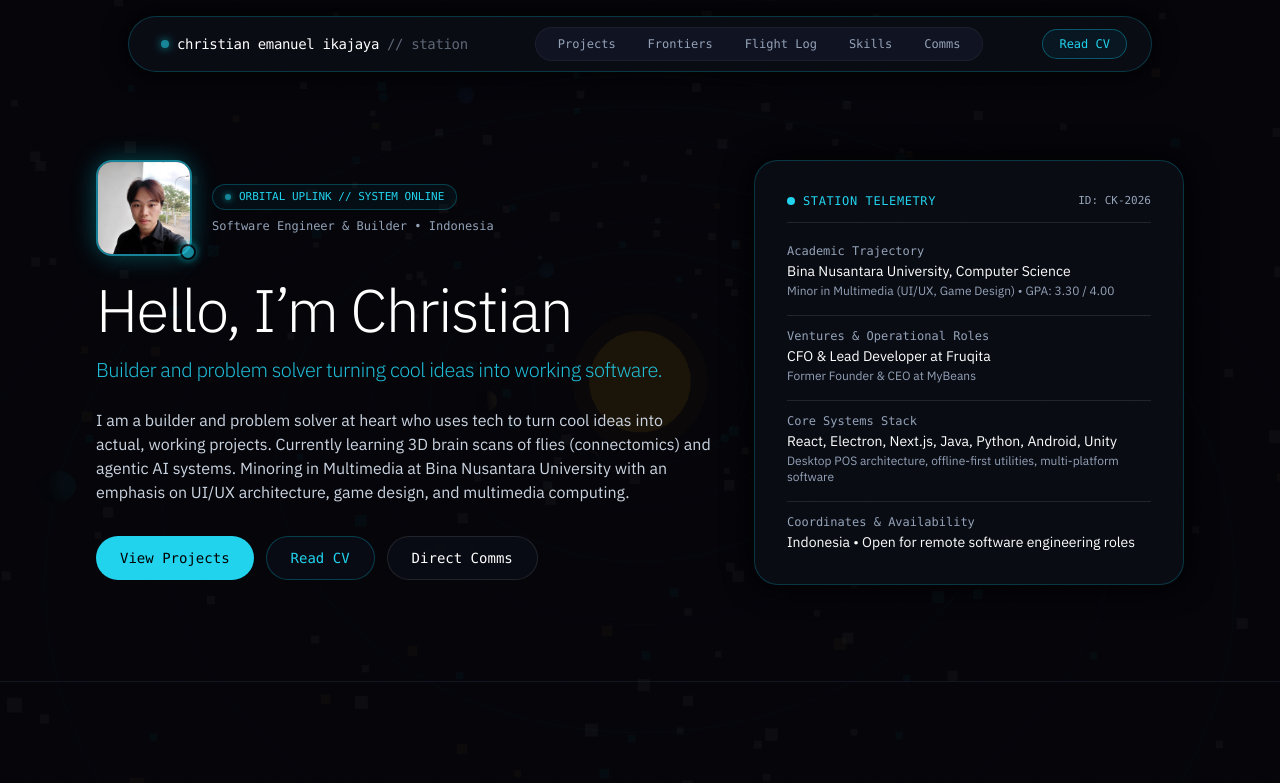
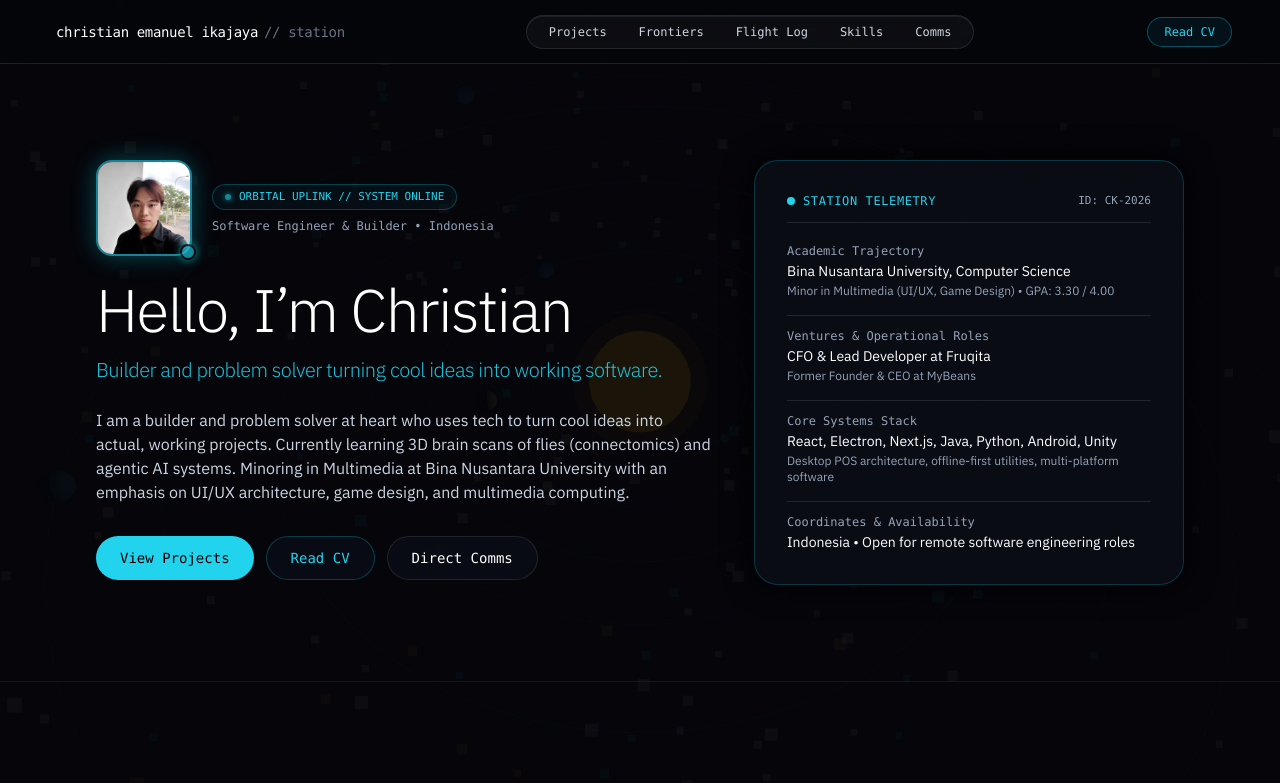
Before and after one commit to DaLonelyCat/portofolio, a Next.js app: page / in a window 1280 px wide. Shown: the top 783 px of the page. Built offline with nearby package versions, Linux system fonts and the light colour scheme.

Commit message:
feat: animate navbar from full-width to floating glass pill on scroll, add glass effects, and remove flashing dot

```diff
--- a/src/components/Navbar.tsx
+++ b/src/components/Navbar.tsx
@@ -1,6 +1,6 @@
 "use client";
 
-import React, { useState } from "react";
+import React, { useState, useEffect } from "react";
 import { PersonalInfo } from "../types/portfolio";
 
 interface NavbarProps {
@@ -10,6 +10,18 @@ interface NavbarProps {
 
 export function Navbar({ personal, onPrintCV }: NavbarProps) {
   const [isMobileMenuOpen, setIsMobileMenuOpen] = useState(false);
+  const [isScrolled, setIsScrolled] = useState(false);
+
+  useEffect(() => {
+    const handleScroll = () => {
+      setIsScrolled(window.scrollY > 20);
+    };
+
+    window.addEventListener("scroll", handleScroll, { passive: true });
+    handleScroll();
+
+    return () => window.removeEventListener("scroll", handleScroll);
+  }, []);
 
   const navLinks = [
     { label: "Projects", href: "#projects" },
@@ -20,29 +32,38 @@ export function Navbar({ personal, onPrintCV }: NavbarProps) {
   ];
 
   return (
-    <header className="fixed top-0 left-0 right-0 z-50 pt-3 sm:pt-4 px-3 sm:px-6 pointer-events-none">
-      <div className="max-w-5xl mx-auto h-14 px-4 sm:px-6 rounded-full border border-cyan-500/25 bg-[#0B0D16]/95 backdrop-blur-2xl shadow-[0_0_25px_rgba(0,0,0,0.8)] flex items-center justify-between pointer-events-auto transition-all">
-        {/* Cyber Brand */}
+    <header
+      className={`fixed top-0 left-0 right-0 z-50 pointer-events-none transition-all duration-500 ease-in-out ${
+        isScrolled ? "pt-3 sm:pt-4 px-3 sm:px-6" : "pt-0 px-0"
+      }`}
+    >
+      <div
+        className={`mx-auto pointer-events-auto transition-all duration-500 ease-in-out flex items-center justify-between ${
+          isScrolled
+            ? "w-full max-w-5xl h-14 px-4 sm:px-6 rounded-full border border-cyan-500/30 bg-[#0B0D16]/80 backdrop-blur-2xl shadow-[0_8px_32px_rgba(0,0,0,0.7),_inset_0_1px_0_0_rgba(255,255,255,0.15)]"
+            : "w-full max-w-full h-16 px-4 sm:px-8 lg:px-12 rounded-none border-b border-white/10 border-t-0 border-x-0 bg-[#05060A]/75 backdrop-blur-xl shadow-none"
+        }`}
+      >
+        {/* Cyber Brand (Flashing dot removed) */}
         <a
           href="#"
-          className="flex items-center gap-2 text-xs sm:text-sm font-mono tracking-tight text-white hover:text-cyan-400 transition-colors py-1.5 px-2 rounded-full"
+          className="flex items-center gap-1.5 text-xs sm:text-sm font-mono tracking-tight text-white hover:text-cyan-400 transition-colors py-1.5 px-2 rounded-full"
           aria-label="Home"
         >
-          <span className="w-2 h-2 rounded-full bg-cyan-400 shadow-[0_0_8px_#00F0FF] animate-pulse" />
-          <span>{personal.name.toLowerCase()}</span>
-          <span className="text-muted/60">// station</span>
+          <span className="font-medium text-white">{personal.name.toLowerCase()}</span>
+          <span className="text-slate-400/70 font-normal">// station</span>
         </a>
 
-        {/* Desktop Navigation Links */}
+        {/* Desktop Navigation Links (Frosted Glass Pill Rail) */}
         <nav
           aria-label="Main Navigation"
-          className="hidden md:flex items-center gap-1 bg-[#121626]/80 px-2 py-1 rounded-full border border-white/5"
+          className="hidden md:flex items-center gap-1 bg-white/[0.04] backdrop-blur-md px-2 py-1 rounded-full border border-white/10 shadow-[inset_0_1px_0_0_rgba(255,255,255,0.08)]"
         >
           {navLinks.map((link) => (
             <a
               key={link.href}
               href={link.href}
-              className="text-xs font-mono text-muted hover:text-cyan-400 hover:bg-cyan-950/30 transition-all px-3.5 py-1 rounded-full"
+              className="text-xs font-mono text-slate-300 hover:text-cyan-400 hover:bg-cyan-950/40 transition-all px-3.5 py-1 rounded-full"
             >
               {link.label}
             </a>
@@ -56,7 +77,7 @@ export function Navbar({ personal, onPrintCV }: NavbarProps) {
             target="_blank"
             rel="noopener noreferrer"
             onClick={onPrintCV}
-            className="text-xs font-mono text-cyan-400 px-4 py-1.5 rounded-full border border-cyan-500/40 bg-cyan-950/30 hover:border-cyan-400 hover:bg-cyan-950/60 hover:shadow-[0_0_12px_rgba(0,240,255,0.3)] transition-all"
+            className="text-xs font-mono text-cyan-400 px-4 py-1.5 rounded-full border border-cyan-500/40 bg-cyan-950/30 hover:border-cyan-400 hover:bg-cyan-950/60 hover:shadow-[0_0_15px_rgba(0,240,255,0.3)] backdrop-blur-md transition-all"
           >
             Read CV
           </a>
@@ -95,7 +116,7 @@ export function Navbar({ personal, onPrintCV }: NavbarProps) {
 
       {/* Mobile Drawer */}
       {isMobileMenuOpen && (
-        <div className="md:hidden mt-2 max-w-sm mx-auto rounded-2xl border border-cyan-500/30 bg-[#0B0D16]/98 backdrop-blur-2xl p-4 space-y-1.5 shadow-2xl pointer-events-auto">
+        <div className="md:hidden mt-2 max-w-sm mx-auto rounded-2xl border border-cyan-500/30 bg-[#0B0D16]/95 backdrop-blur-2xl p-4 space-y-1.5 shadow-[0_8px_32px_rgba(0,0,0,0.8),_inset_0_1px_0_0_rgba(255,255,255,0.1)] pointer-events-auto">
           {navLinks.map((link) => (
             <a
               key={link.href}
```
Also changed, not shown: scripts/verify-interactions.mts, 1 other file (tests, documents, lock files or other folders).
